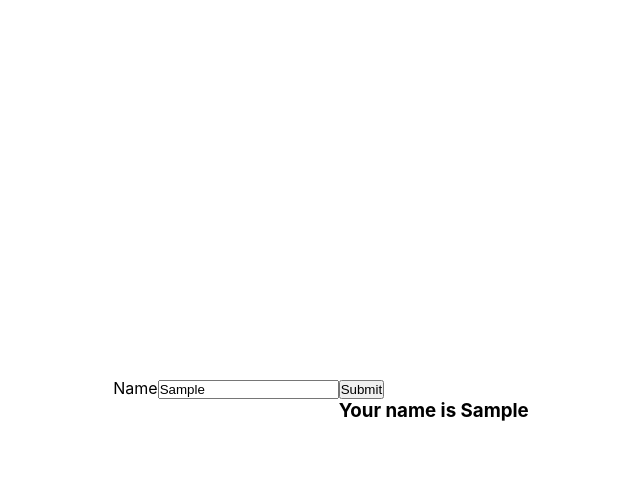
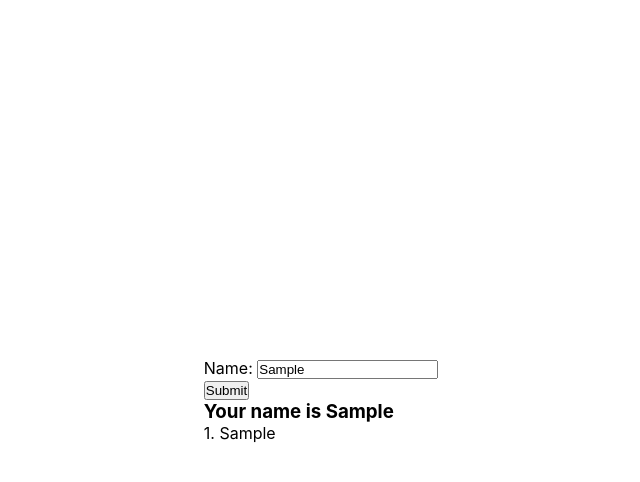
Before and after one commit to chloeyeo/2024ReactPractice, a React (Create React App) app in the folder my-react-app/: page / in a window 1280 px wide. Both pictures are taken after typing "Sample" into the empty fields and a click on the button "Submit". Shown: the top 482 px of the page, without its empty margins (319-959 px from the left). Built offline with nearby package versions, Linux system fonts and the light colour scheme.

Commit message:
push input names in a list then show it in view as a list using map

```diff
--- a/my-react-app/src/App.js
+++ b/my-react-app/src/App.js
@@ -5,10 +5,17 @@ import "./assets/css/style.scss";
 // 3. import style.scss file from App.js
 
 const App = () => {
+  const [viewData, setViewData] = useState([]);
   const [name, setName] = useState("");
   const [clicked, setClicked] = useState(false);
   function clickHandler() {
     setClicked(true);
+    let newViewData = [...viewData];
+    // list.push(item) pushes item to END of list,
+    // but list.unshift(item) pushes item to FRONT of list!
+    newViewData.unshift(name);
+    setViewData(newViewData);
+    console.log(viewData);
   }
   function inputHandler(event) {
     setName(event.target.value);
@@ -16,9 +23,9 @@ const App = () => {
   }
   return (
     <>
-      <div>
+      <div className="inputArea">
         {/* with htmlFor, when click on label, the input with id name gets lighted up for user to input */}
-        <label htmlFor="name">Name</label>
+        <label htmlFor="name">Name: </label>
         <input
           type="text"
           id="name"
@@ -26,11 +33,21 @@ const App = () => {
             inputHandler(event);
           }}
           placeholder="Type your name here..."
+          value={name}
         />
       </div>
-      <div>
+      <div className="buttonTextArea">
         <button onClick={clickHandler}>Submit</button>
         {name && clicked ? <h3>Your name is {name}</h3> : null}
+        <ul className="dataList">
+          {viewData.map((data, index) => {
+            return (
+              <li>
+                {index + 1}. {data}
+              </li>
+            );
+          })}
+        </ul>
       </div>
     </>
   );
--- a/my-react-app/src/assets/css/style.scss
+++ b/my-react-app/src/assets/css/style.scss
@@ -11,7 +11,9 @@ body {
 }
 #root {
   display: flex;
+  flex-direction: column;
 }
+
 ul,
 li {
   list-style: none;
```
